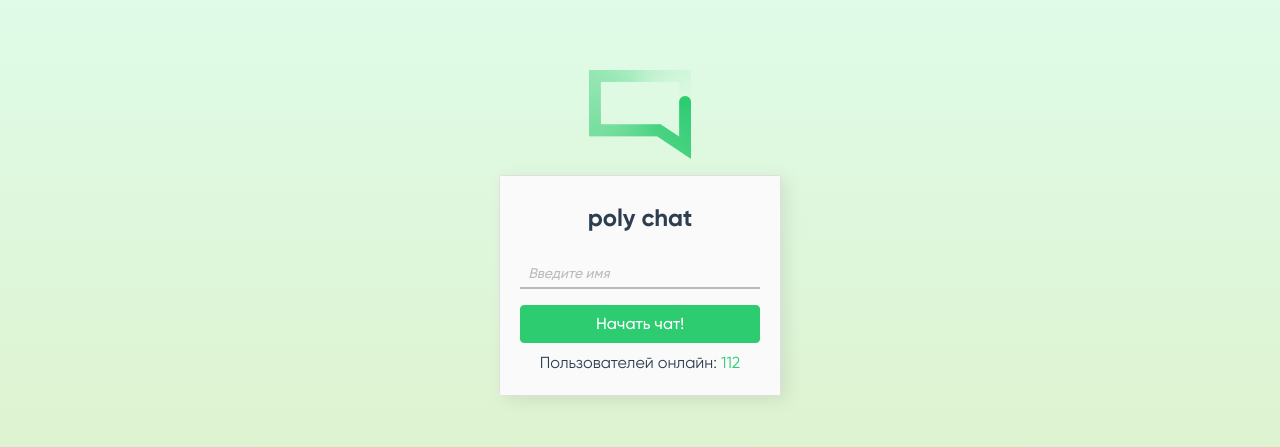
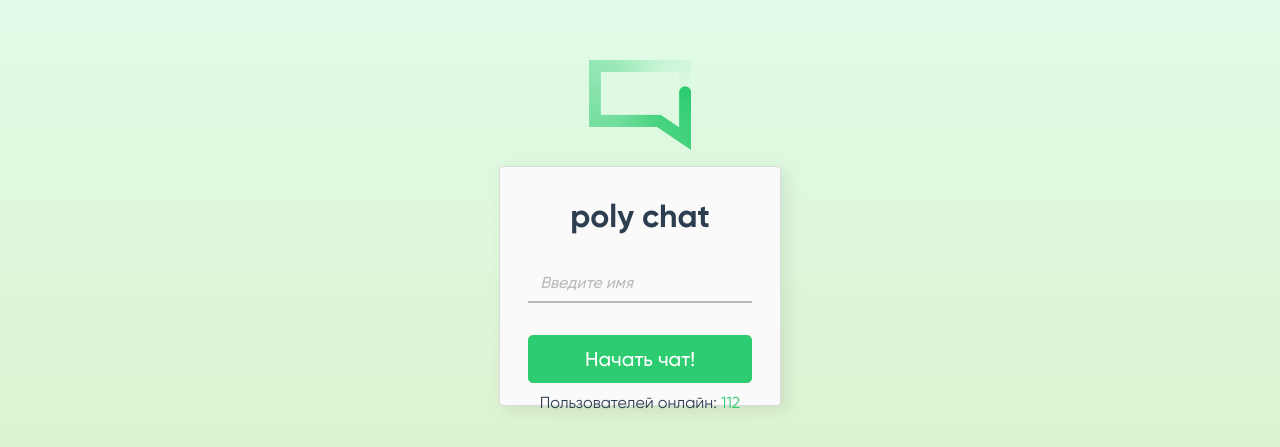
Before and after one commit to benkenobi3/vue-chat, a Vue app: page / in a window 1280 px wide. Shown: the part 167-614 px from the top of the page. Built offline with nearby package versions, Linux system fonts and the light colour scheme.

Commit message:
clean code

```diff
--- a/src/components/pages/Chat.vue
+++ b/src/components/pages/Chat.vue
@@ -1,28 +1,25 @@
 <template>
-
   <div>
-    <b-container fluid class ="chat-page vh-100">
+    <b-container fluid class="chat-page vh-100">
       <div class="row no-gutters">
         <div class="chat mx-auto">
-
           <div class="logotext-tray">
             <h class="logo-text-chat">poly chat</h>
           </div>
           <form method="post" action="/////НАЧАТЬ НОВЫЙ ЧАТ!!!!">
-            <button class="new-chat-reset" type="reset">Найти нового собеседника</button>
+            <button class="new-chat-reset" type="reset">
+              Найти нового собеседника
+            </button>
           </form>
           <button class="exit-button" href="/" variant="success">Выйти</button>
 
-
           <div class="chat-box-tray">
-
             <div class="input-wrapper">
               <form method="post" action="/ОТПРАВИТЬ СООБЩЕНИЕ!!//">
-                   <input type="text" placeholder="Напишите сообщение...">
-                   <input class="icon" type="submit" name="send" value=">" >
+                <input type="text" placeholder="Напишите сообщение..." />
+                <input class="icon" type="submit" name="send" value=">" />
               </form>
             </div>
-
           </div>
         </div>
       </div>
@@ -31,125 +28,114 @@
 </template>
 
 <script>
-export default {
-
-}
+export default {};
 </script>
 
 <style>
+  .icon {
+    width: 50px;
+    height: 50px;
+    border-radius: 25px;
+    background: #2ecc71;
+  }
 
-body{
-  text-rendering: optimizeLegibility;
-}
- .main-page {
-    background: linear-gradient(#E0FFF1, #DDEFC6);
-  }
-.icon{
-  width:50px;
-  height:50px;
-  border-radius:25px;
-  background:#2ECC71;
-}
-.chat{
+  .chat {
     height: 628px;
     width: 714px;
     margin-top: 4vh;
-background:#F3F3F3;
-color:#fff;
+    background: #f3f3f3;
+    color: #fff;
   }
-.chat-box-tray{
+
+  .chat-box-tray {
     height: 68px;
     width: 714px;
     border-radius: 0px;
-position:absolute;
-bottom:68px;
- background:#FAFAFA;
+    position: absolute;
+    bottom: 68px;
+    background: #fafafa;
   }
 
-.logo-text-chat{
-  font-family:  'IBM Plex Sans', sans-serif;
+  .logo-text-chat {
+    font-family: "IBM Plex Sans", sans-serif;
     font-size: 20px;
     font-style: normal;
     font-weight: 700;
     line-height: 17px;
     letter-spacing: 0em;
     text-align: left;
-float:left;
-margin:10px;
-color: #1C1C1C;
+    float: left;
+    margin: 10px;
+    color: #1c1c1c;
   }
 
-.logotext-tray{
-  background:#FAFAFA;
+  .logotext-tray {
+    background: #fafafa;
     height: 30px;
     width: 714px;
     left: 0px;
     top: 0px;
     border-radius: 0px;
+  }
 
-}
-.new-chat-reset{
+  .new-chat-reset {
     height: 50px;
     width: 300px;
     left: 500px;
-position: absolute;;
+    position: absolute;
     bottom: 175px;
     border-radius: 4px;
-background:#2ECC71;
-color:#F3F3F3;
-border: 2px solid #F3F3F3;
+    background: #2ecc71;
+    color: #f3f3f3;
+    border: 2px solid #f3f3f3;
   }
 
-.exit-button{
+  .exit-button {
     height: 50px;
     width: 90px;
     left: 820px;
-position: absolute;;
+    position: absolute;
     bottom: 175px;
     border-radius: 4px;
-background:#BBBBBB;
-color:#F3F3F3;
-border: 2px solid #F3F3F3;
-
-}
-.message-box{
- background:#F3F3F3;
- padding:10px 30px;
+    background: #bbbbbb;
+    color: #f3f3f3;
+    border: 2px solid #f3f3f3;
   }
 
-input{
-  border:none;
+  .message-box {
+    background: #f3f3f3;
+    padding: 10px 30px;
+  }
+
+  input {
+    border: none;
     padding: 10px 40px;
     border-radius: 40px;
-  width:70%;
+    width: 70%;
   }
 
-
-.chat-bubble{
+  .chat-bubble {
     padding: 10px 14px;
     background: #eee;
     margin: 10px 30px;
-border-radius:9px;
-position:relative;
+    border-radius: 9px;
+    position: relative;
     animation: fadeIn 1s ease-in;
-
   }
 
-
   .chat-page {
-    background:linear-gradient(#E0FFF1, #DDEFC6);
+    background: linear-gradient(#e0fff1, #ddefc6);
   }
 
   .chat {
     height: 628px;
     width: 714px;
     margin-top: 4vh;
-    background:#F3F3F3;
-    color:#fff;
+    background: #f3f3f3;
+    color: #fff;
   }
 
-
-  .logo-text-chat{
+  .logo-text-chat {
     font-family: Gilroy;
     font-size: 20px;
     font-style: normal;
@@ -157,13 +143,13 @@ animation: fadeIn 1s ease-in;
     line-height: 17px;
     letter-spacing: 0em;
     text-align: left;
-    float:left;
-    margin:10px;
-    color: #1C1C1C;
+    float: left;
+    margin: 10px;
+    color: #1c1c1c;
   }
 
-  .logotext-tray{
-    background:#FAFAFA;
+  .logotext-tray {
+    background: #fafafa;
     height: 30px;
     width: 714px;
     left: 0px;
@@ -171,14 +157,12 @@ animation: fadeIn 1s ease-in;
     border-radius: 0px;
   }
 
-
-  .chat-bubble{
+  .chat-bubble {
     padding: 10px 14px;
     background: #eee;
     margin: 10px 30px;
-    border-radius:9px;
-    position:relative;
+    border-radius: 9px;
+    position: relative;
     animation: fadeIn 1s ease-in;
   }
-
 </style>
--- a/src/components/pages/Main.vue
+++ b/src/components/pages/Main.vue
@@ -11,12 +11,12 @@
             <b-card-text>
                 <b-form-input
                 v-model="userId"
-                size="sm"
                 id="input-name"
                 placeholder="Введите имя">
                 </b-form-input>
             </b-card-text>
-            <b-button block class="btn-polychat" href="/chat">Начать чат!</b-button>
+
+            <b-button size="lg" block class="btn-polychat" href="/chat">Начать чат!</b-button>
 
             <b-card-text class="mt-2">
               Пользователей онлайн: <h6 class="amount-of-active-users">112</h6>
@@ -54,6 +54,7 @@ export default {
   }
 
   #input-name{
+    margin-top: 4vh;
     outline: none !important;
     border-width: 0 0 2px;
     border-color: #BBBBBB;
@@ -67,35 +68,32 @@ export default {
     font-style: italic !important;
   }
 
-
   .logo {
     width: 8vw;
   }
 
   .welcome-card {
     margin-top: 2vh;
+    padding: 1vh;
     width: 22vw;
+    height: 30vh;
     filter: drop-shadow(0.5vw 0.5vh 0.5rem rgba(0,0,0, 0.08));
     font-family: "Gilroy";
     font-weight: 200;
-    background-color: gray;
-  }
-
-  .card-body {
-    background-color: rgb(250, 250, 250);
+    background-color: rgb(250, 250, 250) !important;
   }
 
   .welcome-card h4 {
     margin-top: 1vh;
     margin-bottom: 3vh;
-
     font-family: "Gilroy";
     font-weight: 600;
-    font-size: 24px;
     line-height: 30px;
+    font-size: 2rem;
   }
 
   .btn-polychat {
+    margin-top: 4vh;
     background-color: #2ECC71 !important;
     border-color: #2ECC71 !important;
   }
```
Also changed, not shown: baseline_directions_run_black_18dp.png (deleted). Lines whose indentation alone changed are shown as unchanged.
